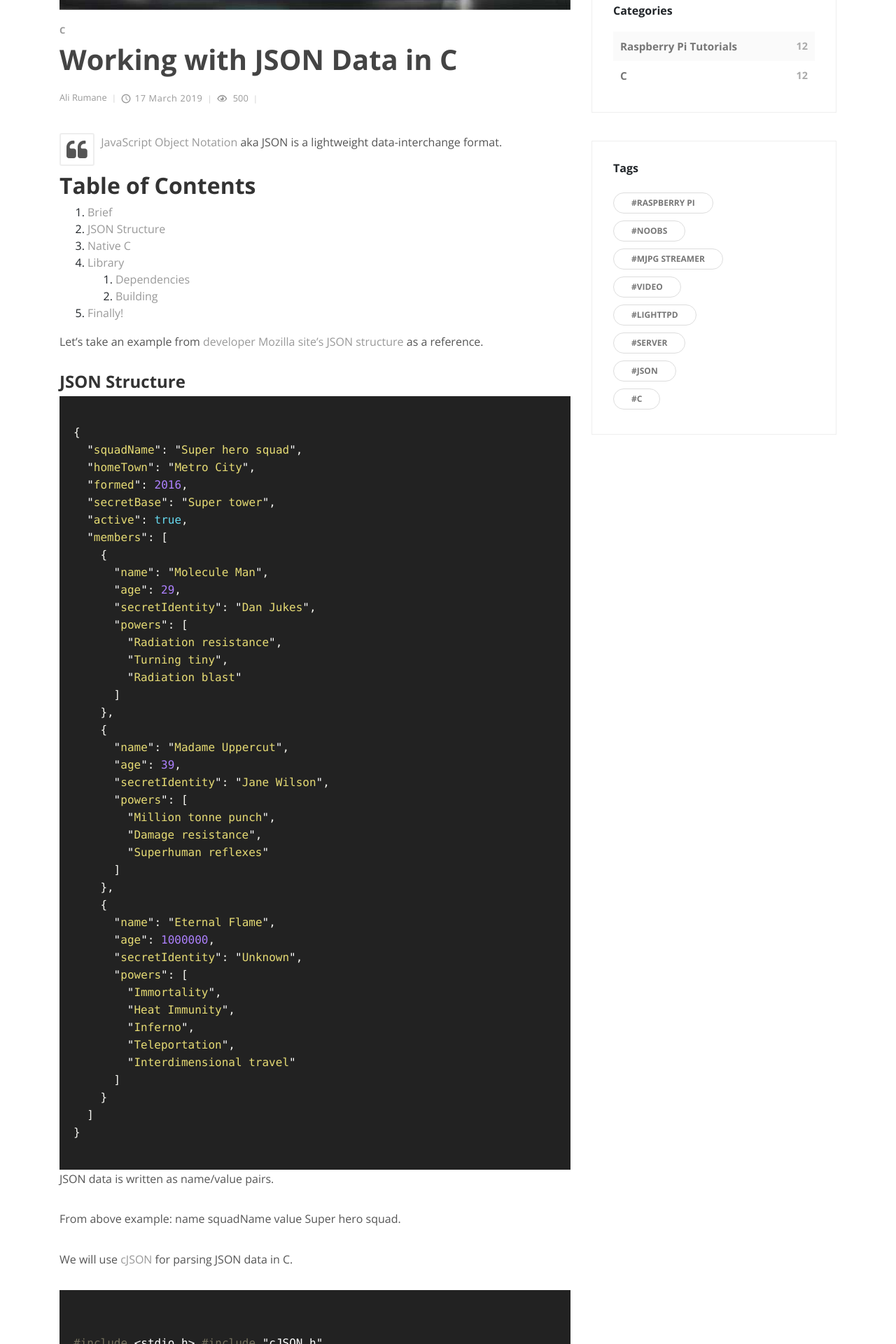
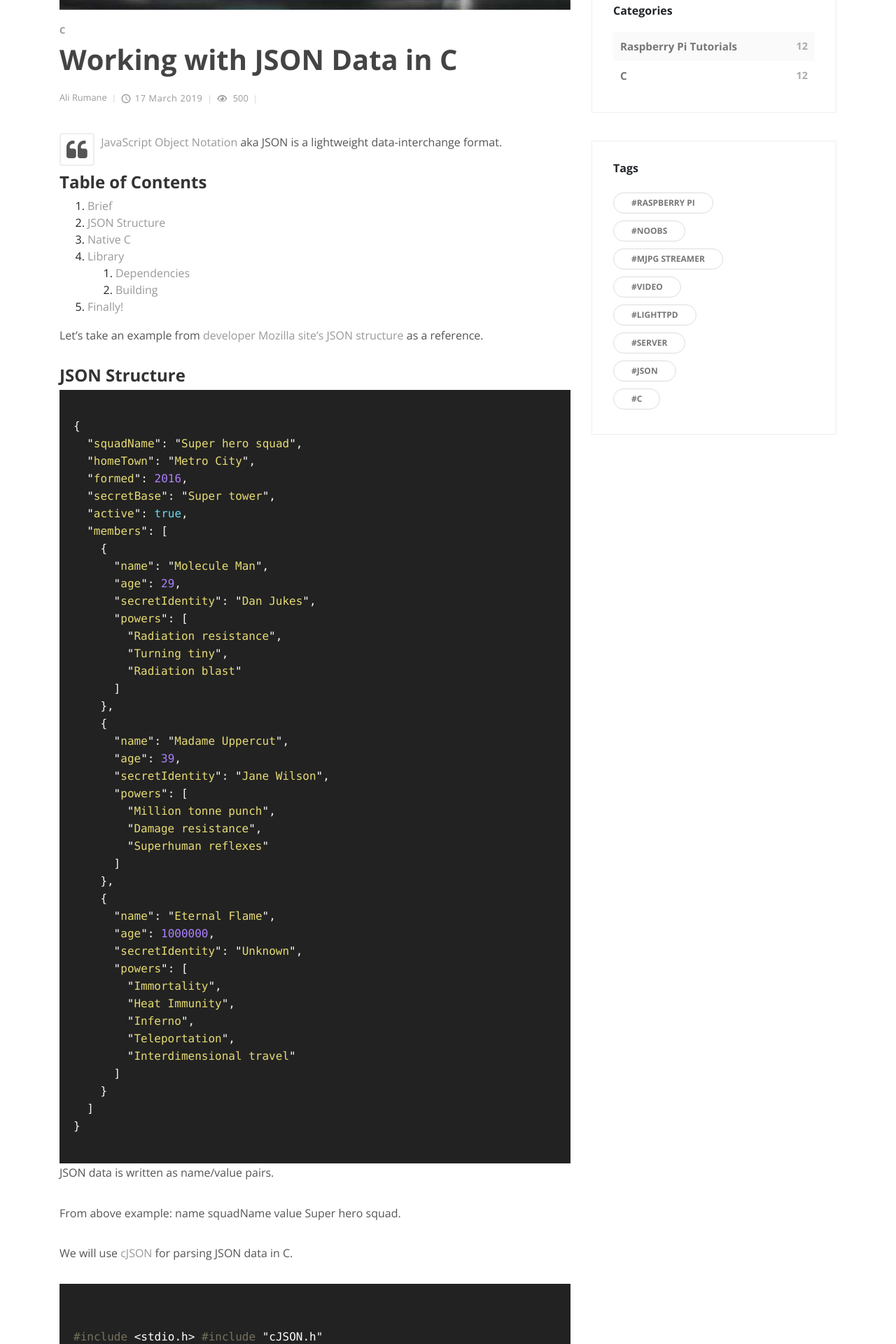
Before and after one commit to alirumane/alirumane.github.io, a Jekyll site: the page built from _posts/2019-03-17-working-with-json-data-in-c.md, in a window 1280 px wide. Shown: the part 665-2585 px from the top of the page at 70% size. Built offline with Jekyll 4.4.1, drawn with Linux system fonts in a browser that asks for light colours.

```diff
--- a/_posts/2019-03-17-working-with-json-data-in-c.md
+++ b/_posts/2019-03-17-working-with-json-data-in-c.md
@@ -12,7 +12,7 @@ description: JSON with C
 [JavaScript Object Notation](http://json.org/) aka JSON is a lightweight data-interchange format.
 
 
-## Table of Contents
+#### Table of Contents
 
 1. [Brief](#brief)
 1. [JSON Structure](#json-structure)
```
